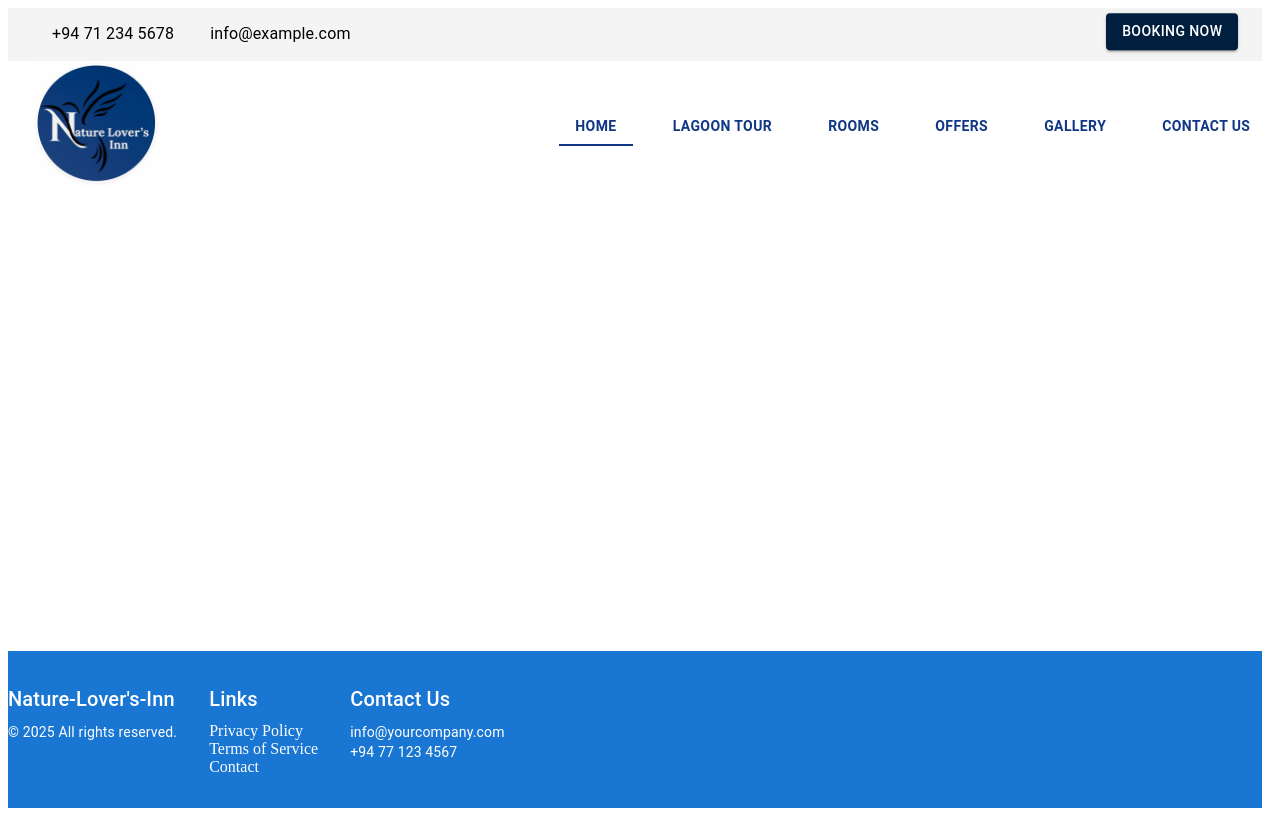
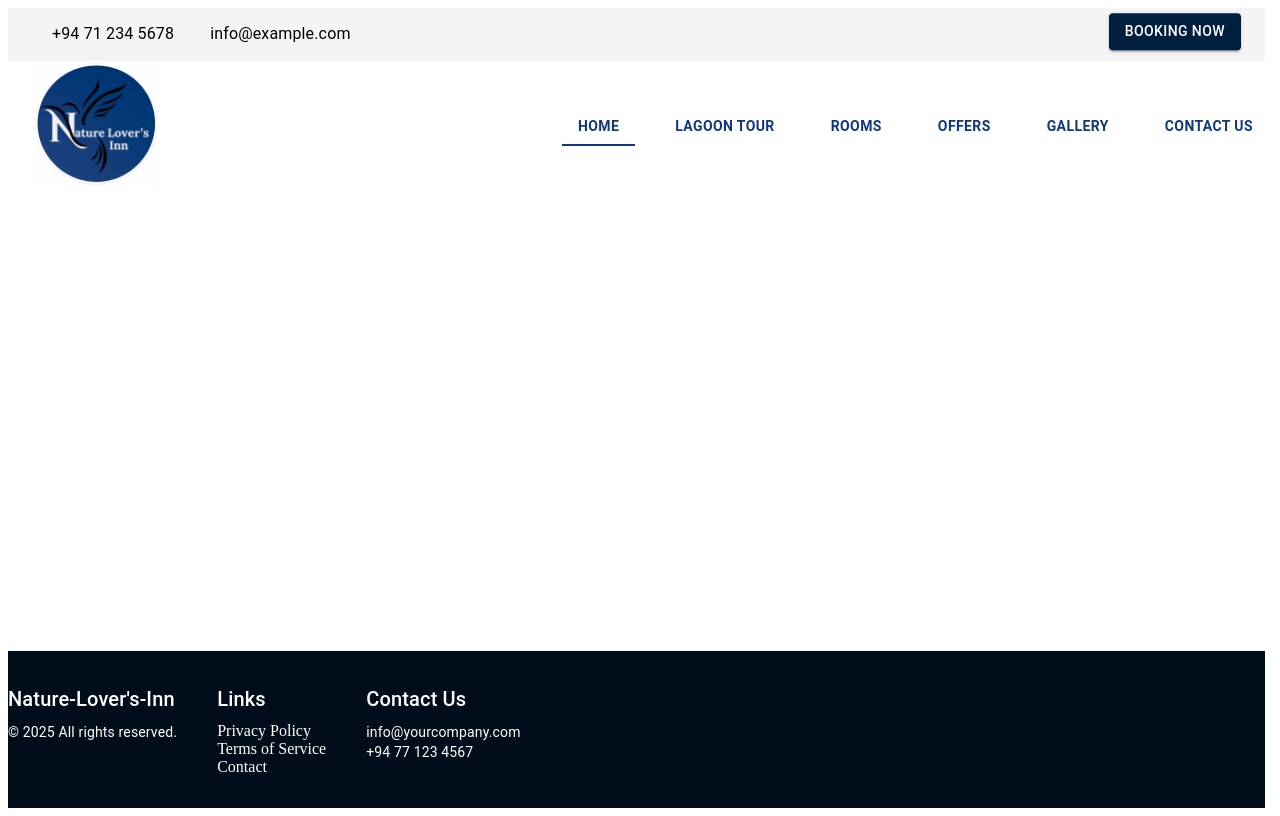
Before and after one commit to Limasha-Githmal/Nature-Lover-s-Inn, a React (Vite) app: page / in a window 1280 px wide. Built offline with nearby package versions, Linux system fonts and the light colour scheme; some icons are missing.

Commit message:
change bugs

```diff
--- a/src/App.jsx
+++ b/src/App.jsx
@@ -8,7 +8,7 @@ function App() {
         <Box
 
             sx={{
-                width: '98vw',
+                width: '98.2vw',
                 height: '100vh',
                 overflowX:'hidden',
                 display: 'flex',
--- a/src/component/Footer.jsx
+++ b/src/component/Footer.jsx
@@ -8,7 +8,7 @@ const Footer = () => {
 
             component="footer"
             sx={{
-                backgroundColor: 'primary.main',
+                backgroundColor: '#010d1a',
                 color: 'white',
                 py: 4,
                 px: { xs: 2, sm: 8 }, // Horizontal padding responsive
@@ -16,7 +16,7 @@ const Footer = () => {
                 mt: 'auto',
             }}
         >
-            <Grid container spacing={4}>
+            <Grid container spacing={5}>
                 {/* Column 1 */}
                 <Grid item xs={12} sm={4}>
                     <Typography variant="h6" gutterBottom>
```
